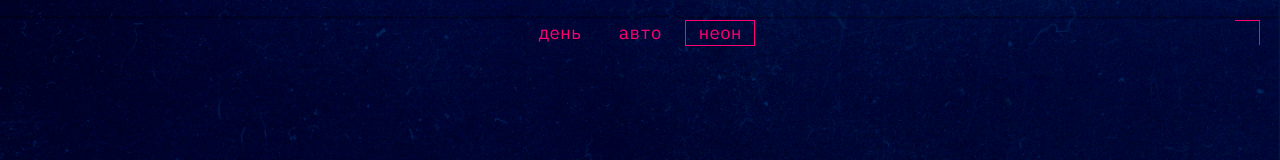
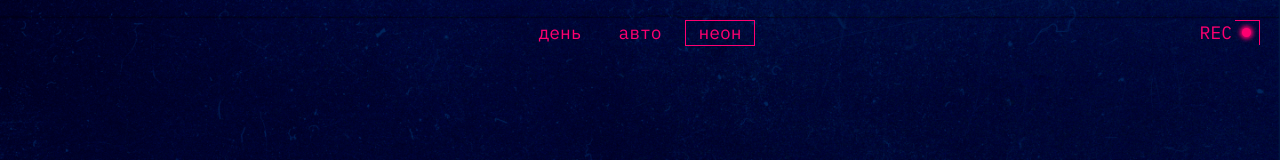
Before and after one commit to corvus-007/slozhno-sosredotochitsya-fd, a website: page index.html in a window 1280 px wide. Both pictures are taken after a click on the button "неон". Shown: the top 160 px of the page. Drawn offline with Linux system fonts and the light colour scheme.

Commit message:
Исправляет видимость "REC" если цветовая тема системы светлая, а на сайте переключено на неон

```diff
--- a/styles/dark.css
+++ b/styles/dark.css
@@ -25,3 +25,7 @@
 .theme-dark .page {
   /* Вам также нужно будет написать ряд подобных селекторов */
 }
+
+.theme-dark .header__rec {
+  display: flex;
+}
```
